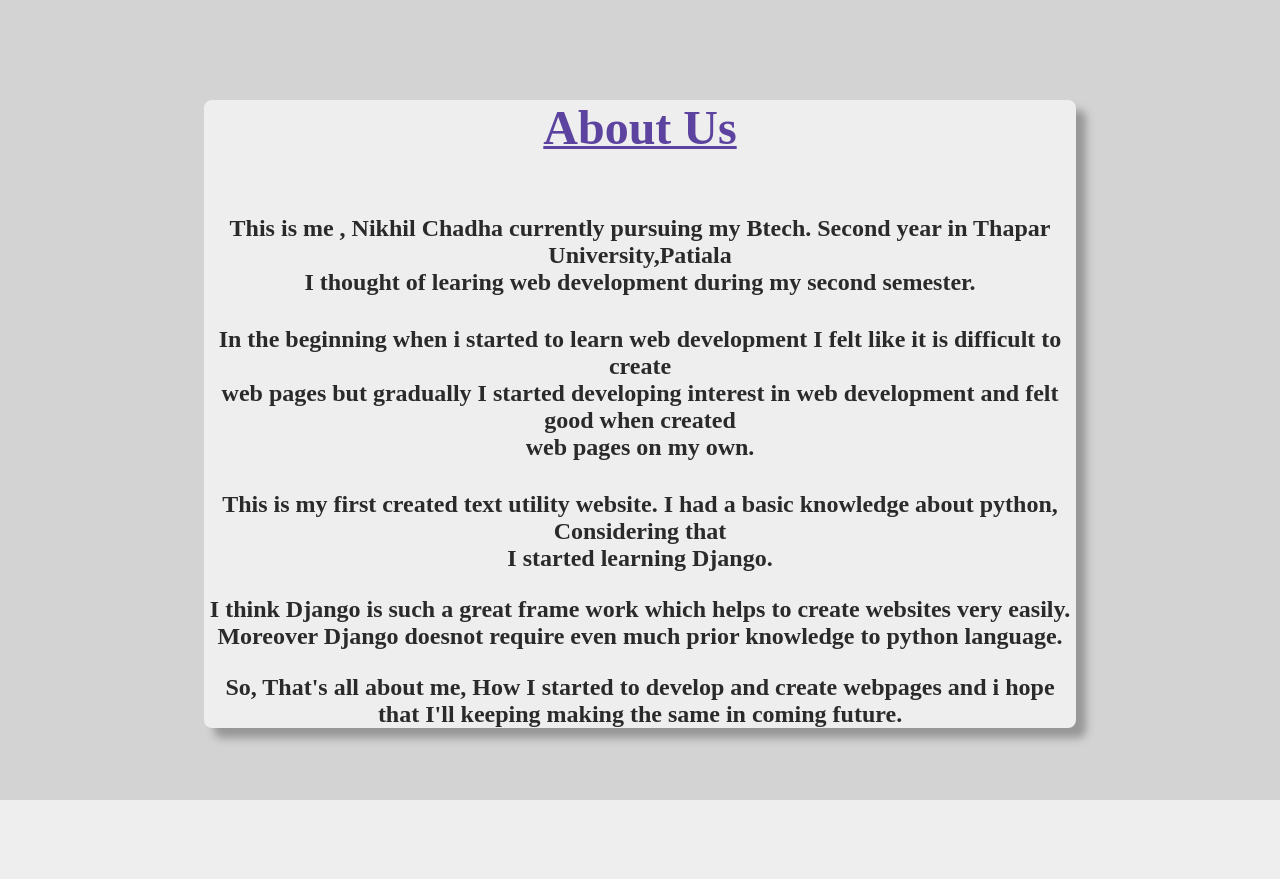
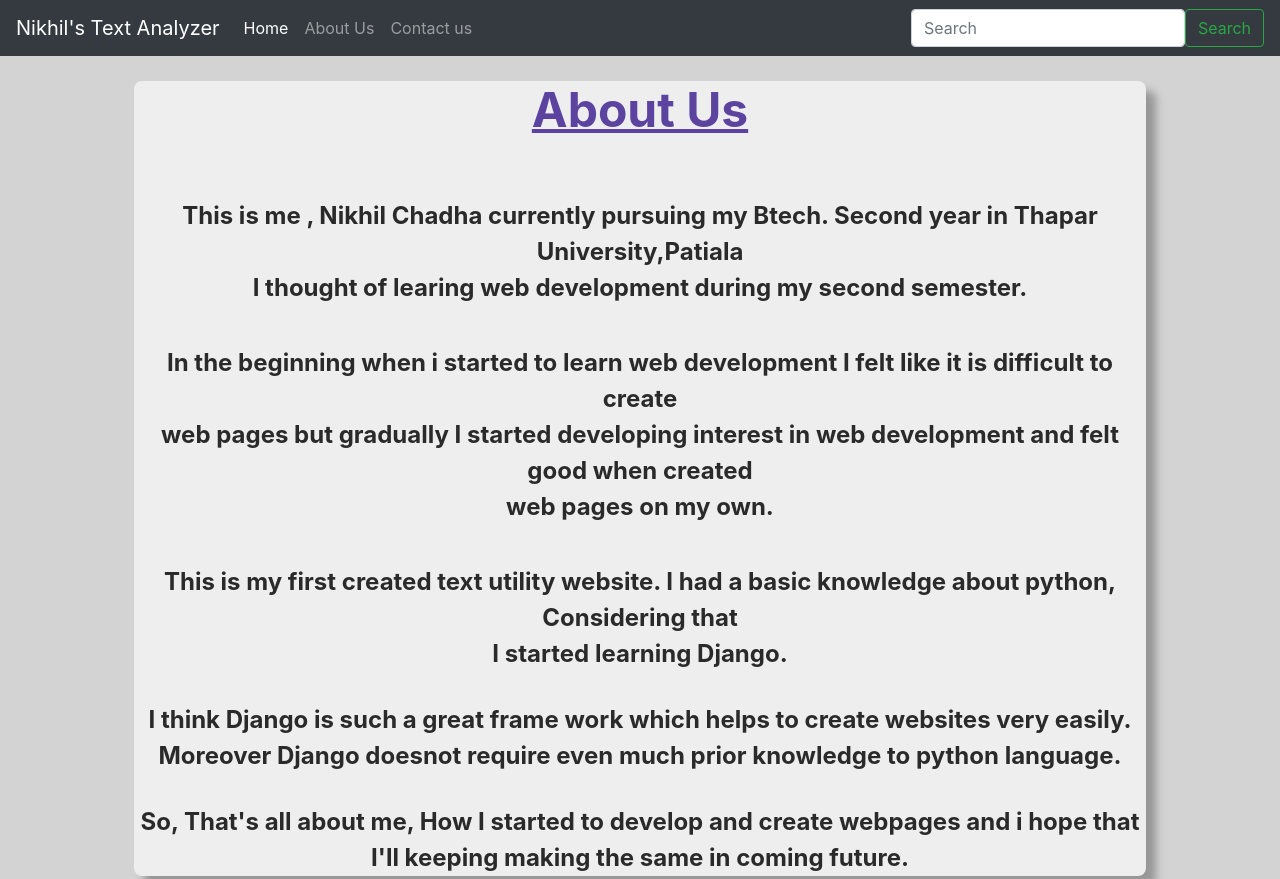
Before and after one commit to nikhil697/TextUtility-Website-Project, a Django app: page /aboutus in a window 1280 px wide. Before the commit the page ends 800 px from the top, so only its background shows below. Run offline with Django 4.2, Linux system fonts and the light colour scheme; some libraries are stand-ins or nearby versions.

Commit message:
Added navbar to aboutus

```diff
--- a/textutils/templates/aboutus.html
+++ b/textutils/templates/aboutus.html
@@ -1,6 +1,14 @@
-<!DOCTYPE html>
-<html>
+<!doctype html>
+<html lang="en">
+
 <head>
+  <!-- Required meta tags -->
+  <meta charset="utf-8">
+  <meta name="viewport" content="width=device-width, initial-scale=1, shrink-to-fit=no">
+
+  <!-- Bootstrap CSS -->
+  <link rel="stylesheet" href="https://stackpath.bootstrapcdn.com/bootstrap/4.5.0/css/bootstrap.min.css"
+    integrity="sha384-9aIt2nRpC12Uk9gS9baDl411NQApFmC26EwAOH8WgZl5MYYxFfc+NcPb1dKGj7Sk" crossorigin="anonymous">
 <style>
  .bg {
   background: lightgrey repeat;
@@ -18,13 +26,13 @@
 
 div.transbox {
 text-align: center;
-margin-top: 100px;
+margin-top: 25px;
   margin-left: auto;
   margin-right: auto;
   background-color: #f5f5f5;
   /* border: 1px solid black; */
   opacity: 0.8;
-  width:69%;
+  width:79%;
   height:auto;
   border-radius: 8px 8px 8px 8px;
   color: #3e2093;
@@ -40,7 +48,36 @@ div.transbox p {
 
 </style>
 </head>
+
 <body class="bg">
+  <nav class="navbar navbar-expand-lg bg-dark navbar-dark">
+    <a class="navbar-brand" href="http://127.0.0.1:8000">Nikhil's Text Analyzer</a>
+    <button class="navbar-toggler" type="button" data-toggle="collapse" data-target="#navbarNav"
+      aria-controls="navbarNavDropdown" aria-expanded="false" aria-label="Toggle navigation">
+      <span class="navbar-toggler-icon"></span>
+    </button>
+    <div class="collapse navbar-collapse" id="navbarNav">
+      <ul class="navbar-nav">
+        <li class="nav-item">
+          <a class="nav-link active" aria-current="page" href="http://127.0.0.1:8000">Home</a>
+        </li>
+        <li class="nav-item">
+          <a class="nav-link" href="http://127.0.0.1:8000/aboutus">About Us</a>
+          <!-- </li>
+              <li class="nav-item">
+                <a class="nav-link" href="#">Features</a>
+              </li> -->
+        <li class="nav-item">
+          <a class="nav-link" href="http://127.0.0.1:8000/contactus">Contact us</a>
+        </li>
+      </ul>
+    </div>
+    </div>
+    <form class="d-flex" role="search">
+      <input class="form-control me-2" type="search" placeholder="Search" aria-label="Search">
+      <button class="btn btn-outline-success" type="submit">Search</button>
+    </form>
+  </nav>
 
 <!-- <div class="background"> -->
     <div class="slide-up-now">
@@ -63,6 +100,10 @@ div.transbox p {
   </div>
 </div>
 <!-- </div> -->
+<script src="https://stackpath.bootstrapcdn.com/bootstrap/4.5.0/js/bootstrap.min.js"
+    integrity="sha384-OgVRvuATP1z7JjHLkuOU7Xw704+h835Lr+6QL9UvYjZE3Ipu6Tp75j7Bh/kR0JKI"
+    crossorigin="anonymous"></script>
+
 
 
 
```
